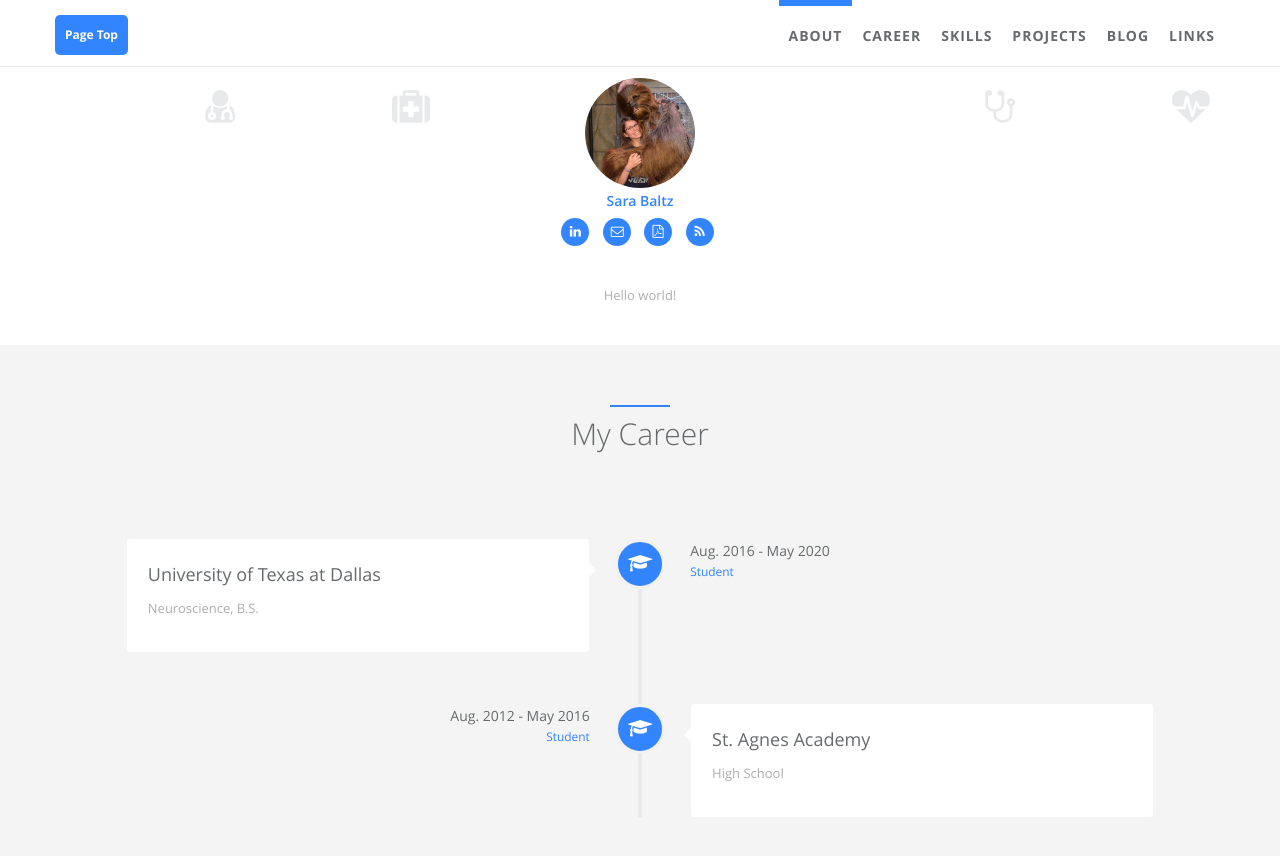
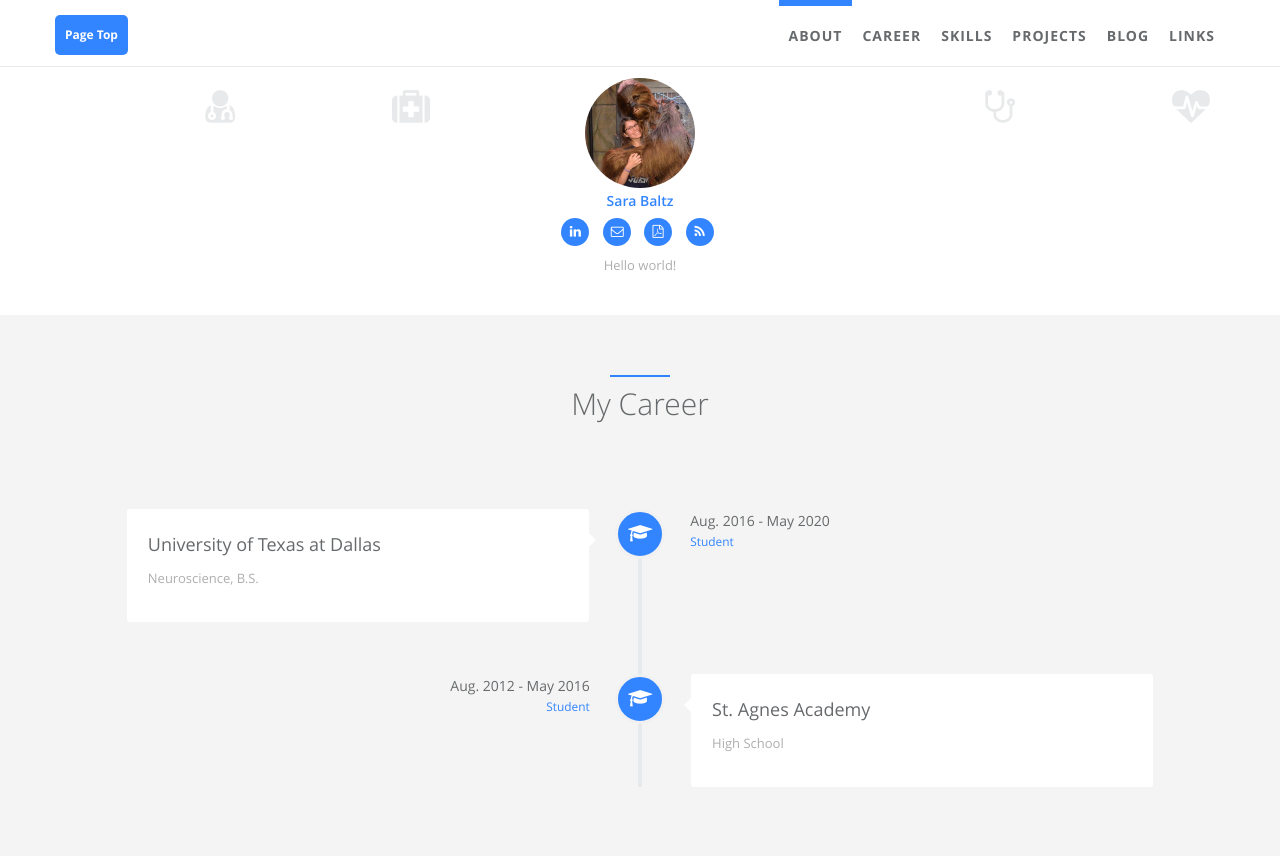
Before and after one commit to fayfan/fayfan.github.io, a Jekyll site: the page built from index.html, in a window 1280 px wide and 900 px high, scrolled down 537 px. Shown: the top 856 px of the window. Built offline with Jekyll 4.4.1, drawn with Linux system fonts in a browser that asks for light colours.

Commit message:
Update about.html

```diff
--- a/_includes/sections/about.html
+++ b/_includes/sections/about.html
@@ -57,7 +57,7 @@
         {% endfor %}
     </div>
     <div class="row">
-        <div class="col-lg-8 col-lg-offset-2 text-center m-t-lg m-b-lg wow zoomIn">
+        <div class="col-lg-8 col-lg-offset-2 text-center m-b-lg m-b-lg wow zoomIn">
             <p><span data-i18n="about_me.des">{{ site.author.desc }}</span></p>
         </div>
     </div>
```
